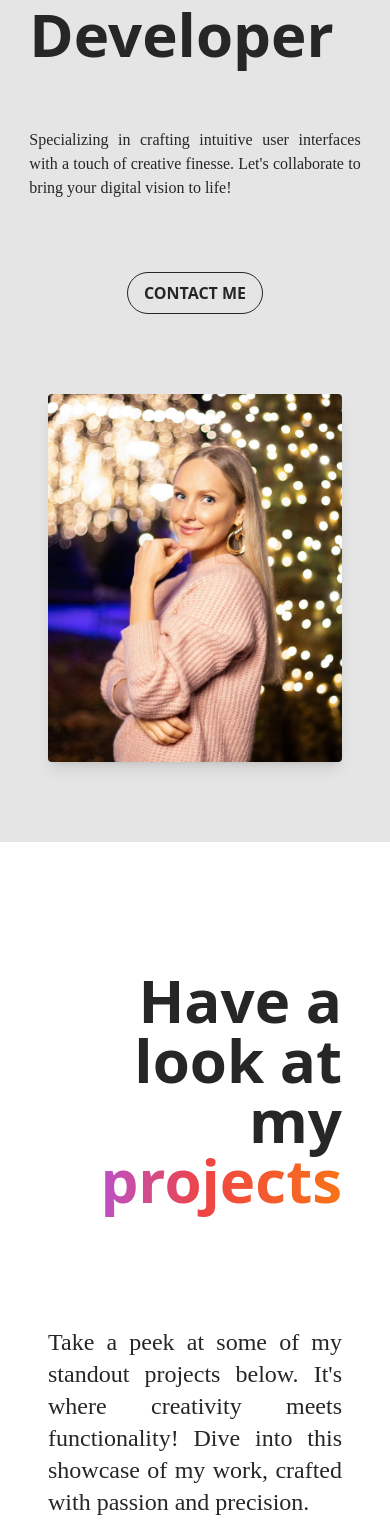
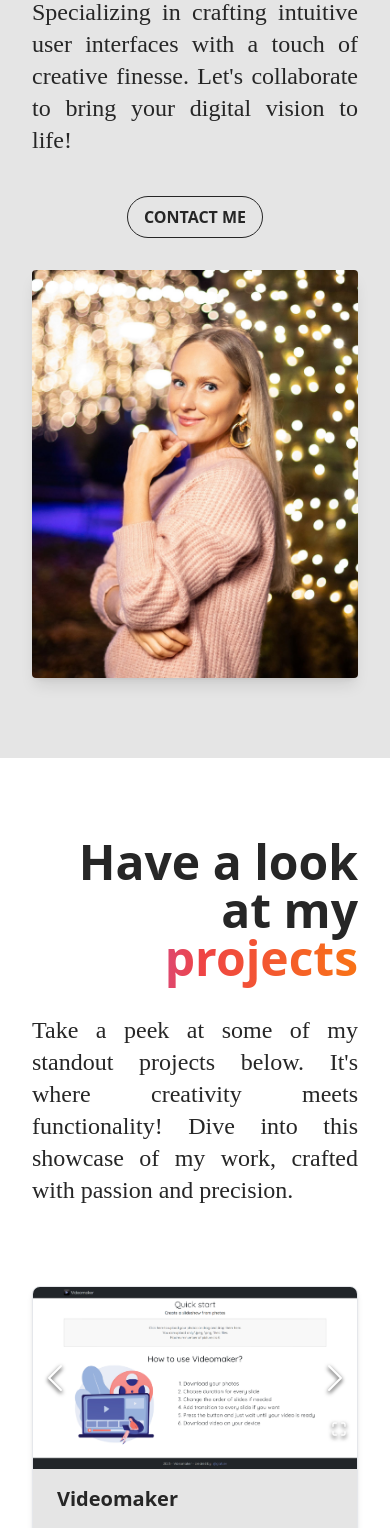
Before and after one commit to glafver/portfolio, a React (Vite) app: page / in a window 390 px wide. Shown: the part 452-1980 px from the top of the page. Built offline with nearby package versions, Linux system fonts and the light colour scheme.

Commit message:
mobile last

```diff
--- a/src/components/AboutSection.tsx
+++ b/src/components/AboutSection.tsx
@@ -5,8 +5,8 @@ import abstr_2 from "../assets/abstr_2.png";
 
 const AboutSection: React.FC = () => {
     return (
-        <div id='about' className="relative max-w-7xl mx-auto flex flex-col lg:flex-row items-center lg:justify-between px-12 pb-12 lg:py-36 my-24">
-            <div className="relative flex justify-center lg:justify-normal lg:w-1/3 mb-16 lg:mb-0 z-10">
+        <div id='about' className="relative max-w-7xl mx-auto flex flex-col lg:flex-row items-center lg:justify-between px-8 lg:px-12 py-16 lg:py-36">
+            <div className="relative flex justify-center lg:justify-normal lg:w-1/3 mb-10 lg:mb-0 z-10">
                 <img
                     src={about_img}
                     alt="Profile"
@@ -15,7 +15,7 @@ const AboutSection: React.FC = () => {
             </div>
             <div className="lg:w-2/3 lg:pl-36 z-10">
                 <div className="text-center lg:text-right">
-                    <h2 className="text-6xl font-bold text-neutral-800 pb-16">About
+                    <h2 className="text-5xl lg:text-6xl font-bold text-neutral-800 pb-10 lg:pb-16">About
                         <span className="ml-4 text-transparent bg-clip-text bg-gradient-to-r from-purple-500 via-red-500 to-orange-500">
                             Me
                         </span>
@@ -32,12 +32,12 @@ const AboutSection: React.FC = () => {
             <img
                 src={abstr_1}
                 alt=""
-                className="absolute h-auto w-1/2 z-0 top-48 left-72 opacity-20 hidden lg:block"
+                className="absolute h-auto w-96 z-0 top-48 left-72 opacity-20 hidden lg:block"
             />
             <img
                 src={abstr_2}
                 alt=""
-                className="absolute rotate-90 h-auto w-1/2 z-0 top-4 left-24 opacity-20 hidden lg:block"
+                className="absolute rotate-90 h-auto w-96 z-0 top-12 left-24 opacity-20 hidden lg:block"
             />
         </div>
     );
--- a/src/components/Hero.tsx
+++ b/src/components/Hero.tsx
@@ -7,20 +7,20 @@ const Hero: React.FC = () => {
 
     return (
         <>
-            <div className="bg-neutral-200 p-12 py-20">
+            <div className="bg-neutral-200 p-8 pb-20 lg:p-12 lg:py-20">
                 <div className="max-w-7xl mx-auto flex flex-col lg:flex-row items-center justify-between">
                     <div className="lg:w-1/2 lg:pr-10">
-                        <h1 className="text-6xl font-bold mb-4 text-neutral-800">
+                        <h1 className="text-5xl lg:text-6xl font-bold text-neutral-800">
                             Hey, I'm
                             <span className="ml-4 text-transparent bg-clip-text bg-gradient-to-r from-purple-500 via-red-500 to-orange-500">
                                 Glafira
                             </span>
                             , creative Frontend Developer
                         </h1>
-                        <p className="py-12 font-forum text-2x mb-6 text-justify">
+                        <p className="py-10 lg:py-12 font-forum text-2xl text-justify">
                             Specializing in crafting intuitive user interfaces with a touch of creative finesse. Let's collaborate to bring your digital vision to life!
                         </p>
-                        <div className='flex w-full justify-center lg:justify-start mb-12 lg:mb-0'>
+                        <div className='flex w-full justify-center lg:justify-start lg:mb-0'>
                             <button
                                 onClick={() => { handleOpen(); }}
                                 className="uppercase border border-neutral-800 text-neutral-800 font-bold py-2 px-4 rounded-full hover:bg-neutral-800 hover:text-white transition duration-300"
@@ -34,7 +34,7 @@ const Hero: React.FC = () => {
                         <img
                             src={hero_img}
                             alt="Hero Image"
-                            className="rounded shadow-lg w-full lg:w-3/4 mx-auto lg:mr-0"
+                            className="rounded shadow-lg w-full  lg:w-3/4 mx-auto lg:mr-0"
                         />
                     </div>
                 </div>
--- a/src/components/Navbar.tsx
+++ b/src/components/Navbar.tsx
@@ -5,7 +5,7 @@ const Navbar: React.FC = () => {
     const [isOpen, setIsOpen] = useState(false);
 
     return (
-        <nav className="bg-neutral-200 p-5 px-12">
+        <nav className="bg-neutral-200 p-5 px-8 lg:px-12">
             <div className="max-w-7xl mx-auto flex flex-wrap justify-between items-center lg:items-end">
                 <div className="flex flex-col items-center flex-shrink-0 lg:mr-36">
                     <span className="font-semibold text-8xl font-forum">GV</span>
@@ -17,7 +17,7 @@ const Navbar: React.FC = () => {
                         onClick={() => setIsOpen(!isOpen)}
                     >
                         <svg
-                            className="fill-current h-12 w-12"
+                            className="fill-current w-8"
                             viewBox="0 0 20 20"
                             xmlns="http://www.w3.org/2000/svg"
                         >
--- a/src/components/ProjectCard.tsx
+++ b/src/components/ProjectCard.tsx
@@ -1,6 +1,8 @@
-import React from 'react';
+import React, { useState } from 'react';
 import icon_code from '../assets/icon_code.png';
 import icon_web from '../assets/icon_web.png';
+import icon_down from '../assets/icon_down.png';
+import icon_up from '../assets/icon_up.png';
 import ImageGallery from 'react-image-gallery';
 
 interface Project {
@@ -22,23 +24,32 @@ const ProjectCard: React.FC<ProjectCardProps> = ({ project }) => {
         original: url,
         thumbnail: url,
     }));
+
+    const [openDropdown, setOpenDropdown] = useState(false);
+
     return (
         <div className="bg-neutral-200 rounded-lg shadow-md hover:shadow-xl transition duration-300 overflow-hidden border">
-            <ImageGallery showThumbnails={false} showFullscreenButton={false} showPlayButton={false} items={galleryItems} />
+            <ImageGallery showThumbnails={false} showFullscreenButton={true} showPlayButton={false} items={galleryItems} />
             <div className="px-6 py-4 text-xl">
-                <div className="font-bold mb-2">
-                    {project.title}
-                    <a target="_blank" href={project.link}><img className='w-5 ml-5 inline' src={icon_web} /></a>
-                    <a target="_blank" href={project.code}><img className='w-5 ml-5 inline' src={icon_code} /></a>
+                <div className="font-bold mb-3 flex flex-col">
+                    <div className='mb-3'>{project.title}</div>
+                    <div className='flex items-center'>
+                        <a target="_blank" href={project.link}><img className='h-5 w-5' src={icon_web} /></a>
+                        <a target="_blank" href={project.code}><img className='h-5 w-5 ml-3' src={icon_code} /></a>
+                        <img
+                            onClick={() => setOpenDropdown(!openDropdown)}
+                            className='lg:hidden h-7 w-7 ml-auto cursor-pointer rounded-full p-1 hover:bg-neutral-300 transition duration-300'
+                            src={openDropdown ? icon_up : icon_down} />
+                    </div>
                 </div>
-                <p className="font-forum">
+                <p className={`mb-3 font-forum transition duration-300 lg:block ${openDropdown ? `block` : `hidden`}`}>
                     {project.description}
                 </p>
-            </div>
-            <div className="px-6 pt-4 pb-2">
-                {project.tech.map((tech, index) => (
-                    <span key={index} className="inline-block border border-neutral-800 rounded-full px-3 py-1 text-sm font-semibold mr-2 mb-2">#{tech}</span>
-                ))}
+                <div className="">
+                    {project.tech.map((tech, index) => (
+                        <span key={index} className="inline-block border border-neutral-800 rounded-full px-3 py-1 text-sm font-semibold mr-2 mb-2">#{tech}</span>
+                    ))}
+                </div>
             </div>
         </div>
     );
--- a/src/components/ProjectsSection.tsx
+++ b/src/components/ProjectsSection.tsx
@@ -52,12 +52,12 @@ const ProjectsSection: React.FC = () => {
     ];
 
     return (
-        <div id='projects' className="bg-white p-12 py-32 relative">
+        <div id='projects' className="bg-white px-8 lg:px-12 py-20 lg:py-32 relative">
             <div className='relative z-10'>
                 <div className="max-w-7xl mx-auto lg:px-4">
-                    <div className="mx-auto pb-24 lg:pb-28 flex flex-col lg:flex-row-reverse items-center justify-between">
+                    <div className="mx-auto pb-20 lg:pb-28 flex flex-col lg:flex-row-reverse items-center justify-between">
                         <div className="lg:w-1/2 text-right">
-                            <h2 className="text-6xl font-bold text-neutral-800 lg:pl-24 pb-24 lg:pb-36">Have a look at my
+                            <h2 className="text-5xl lg:text-6xl font-bold text-neutral-800 lg:pl-24 lg:pb-36">Have a look at my
                                 <span className="block sm:inline h-20  ml-4 text-transparent bg-clip-text bg-gradient-to-r from-purple-500 via-red-500 to-orange-500">
                                     projects
                                 </span>
@@ -69,7 +69,7 @@ const ProjectsSection: React.FC = () => {
                             </p>
                         </div>
                     </div>
-                    <div className="grid grid-cols-1 md:grid-cols-2 lg:grid-cols-2 gap-32">
+                    <div className="grid grid-cols-1 md:grid-cols-2 lg:grid-cols-2 gap-20 lg:gap-32">
                         {projects.map((project) => (
                             <ProjectCard key={project.id} project={project} />
                         ))}
--- a/src/components/TechnologiesSection.tsx
+++ b/src/components/TechnologiesSection.tsx
@@ -27,12 +27,12 @@ const logos: string[] = [
 
 const Technologies: React.FC = () => {
     return (
-        <div className="bg-neutral-200 p-12 py-28 text-center">
+        <div className="bg-neutral-200 px-8 py-16 lg:px-12 lg:py-28 text-center">
             <div className="max-w-7xl mx-auto">
-                <h2 className="text-5xl font-bold mb-20">Technologies & Techniques I Use</h2>
+                <h2 className="text-3xl lg:text-5xl font-bold mb-16 lg:mb-20">Technologies & Techniques I Use</h2>
                 <div className="flex justify-center flex-wrap gap-6">
                     {logos.map((logo, index) => (
-                        <img key={index} src={logo} alt={`Logo ${index}`} className="h-20" />
+                        <img key={index} src={logo} alt={`Logo ${index}`} className="h-12 lg:h-20" />
                     ))}
                 </div>
             </div>
```
Also changed, not shown: src/components/ContactSection.tsx (+9 -7 lines), src/assets/icon_down.png (added), src/assets/icon_up.png (added).
